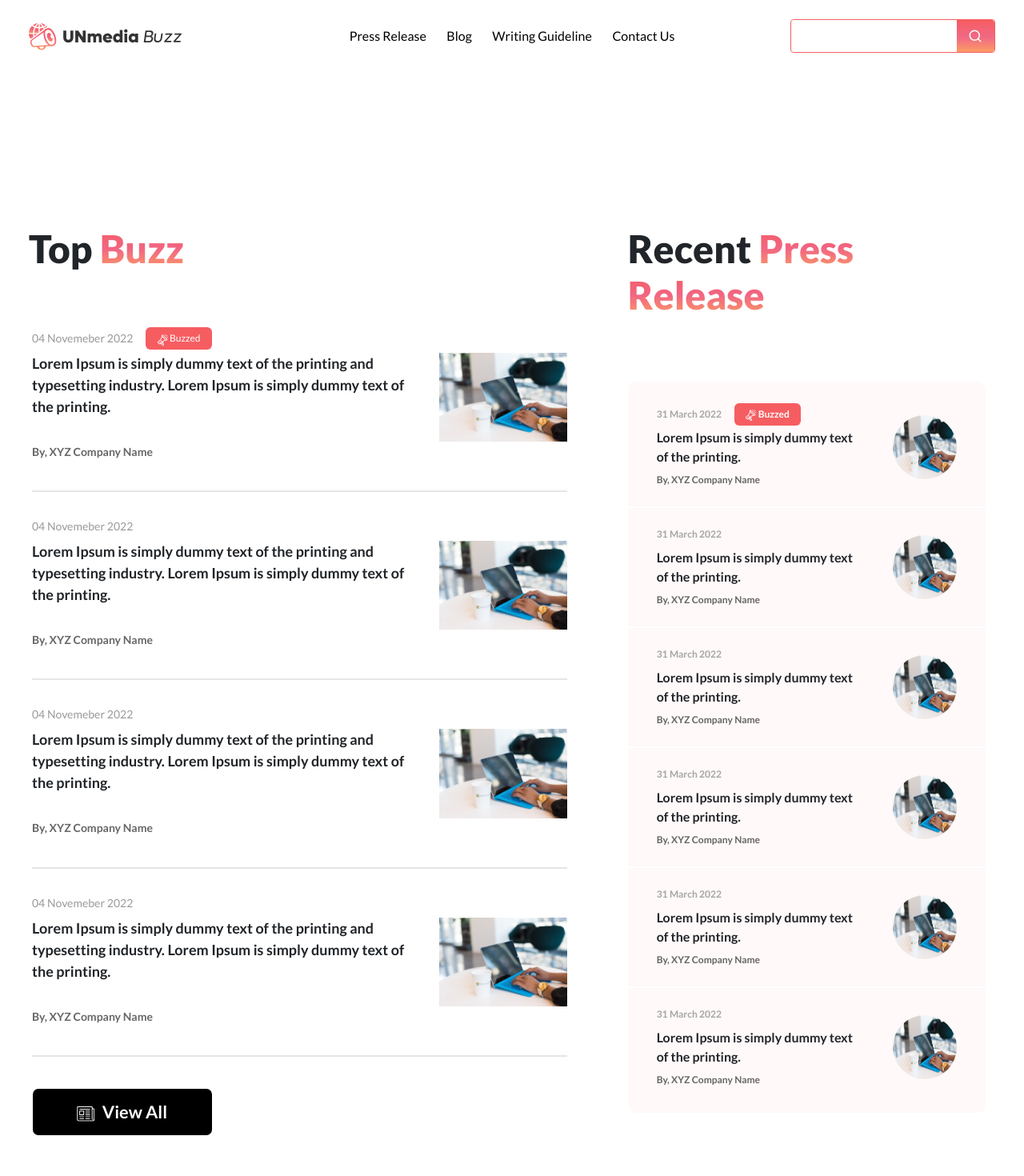
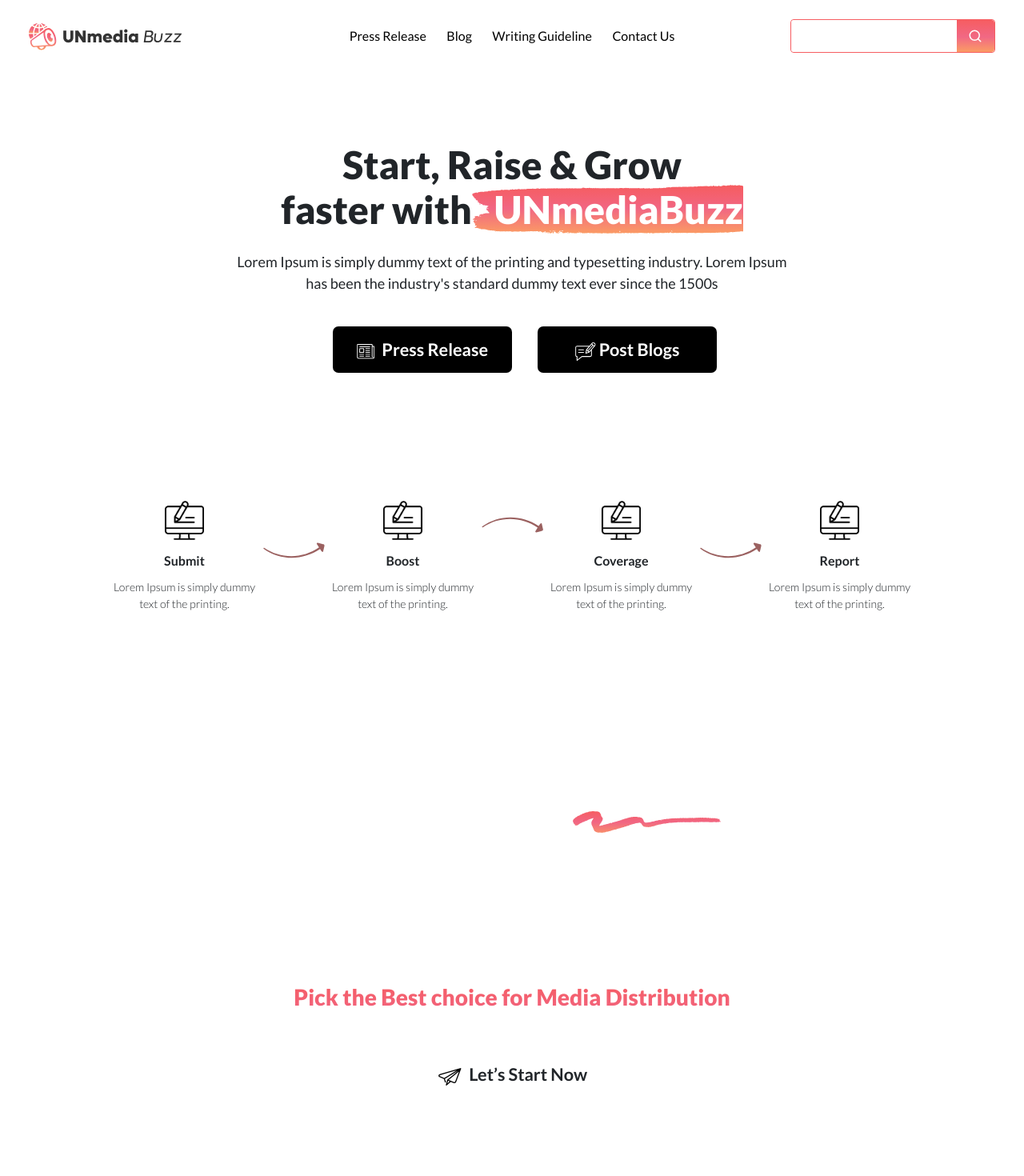
Before and after one commit to kevanultroneous/unmediabuzz-frontend, a Next.js app: page / in a window 1280 px wide. Shown: the top 1470 px of the page at 80% size. Built offline with nearby package versions, Linux system fonts and the light colour scheme.

Commit message:
issue fix : animation

```diff
--- a/hooks/ResponsiveChecker.js
+++ /dev/null
@@ -1,13 +0,0 @@
-import { useEffect, useState } from "react";
-
-const useResponsiveChecker = () => {
-  const [isResponsive, setResponsive] = useState(false);
-  useEffect(() => {
-    if (window.innerWidth < 1080) {
-      setResponsive(true);
-    }
-  }, []);
-  return isResponsive;
-};
-
-export default useResponsiveChecker;
--- a/pages/index.js
+++ b/pages/index.js
@@ -6,12 +6,11 @@ import Faq from "@/components/Home/Faq";
 import Introduction from "@/components/Home/Introduction";
 import PressReleaseHighlights from "@/components/Home/PressReleaseHighlights";
 import WhyWeAreDifferent from "@/components/Home/WhyWeAreDifferent";
-import Test from "@/components/test-highliter";
-import useResponsiveChecker from "hooks/ResponsiveChecker";
+import useResponsiveViewer from "hooks/ResponsiveViewer";
 import { useEffect } from "react";
 
 export default function Home() {
-  const checkResponsive = useResponsiveChecker();
+  const checkResponsive = useResponsiveViewer();
   useEffect(() => {
     const sections = [...document.querySelectorAll(".section")];
 
@@ -47,8 +46,12 @@ export default function Home() {
         </>
       ) : (
         <div className={`wrapper`}>
-          <div className={`section`} data-bg="white"></div>
-          <div className={`section`} data-bg="black"></div>
+          <div className={`section`} data-bg="white">
+            <Introduction />
+          </div>
+          <div className={`section`} data-bg="black">
+            <WhyWeAreDifferent />
+          </div>
         </div>
       )}
       <RecentItems />
```
